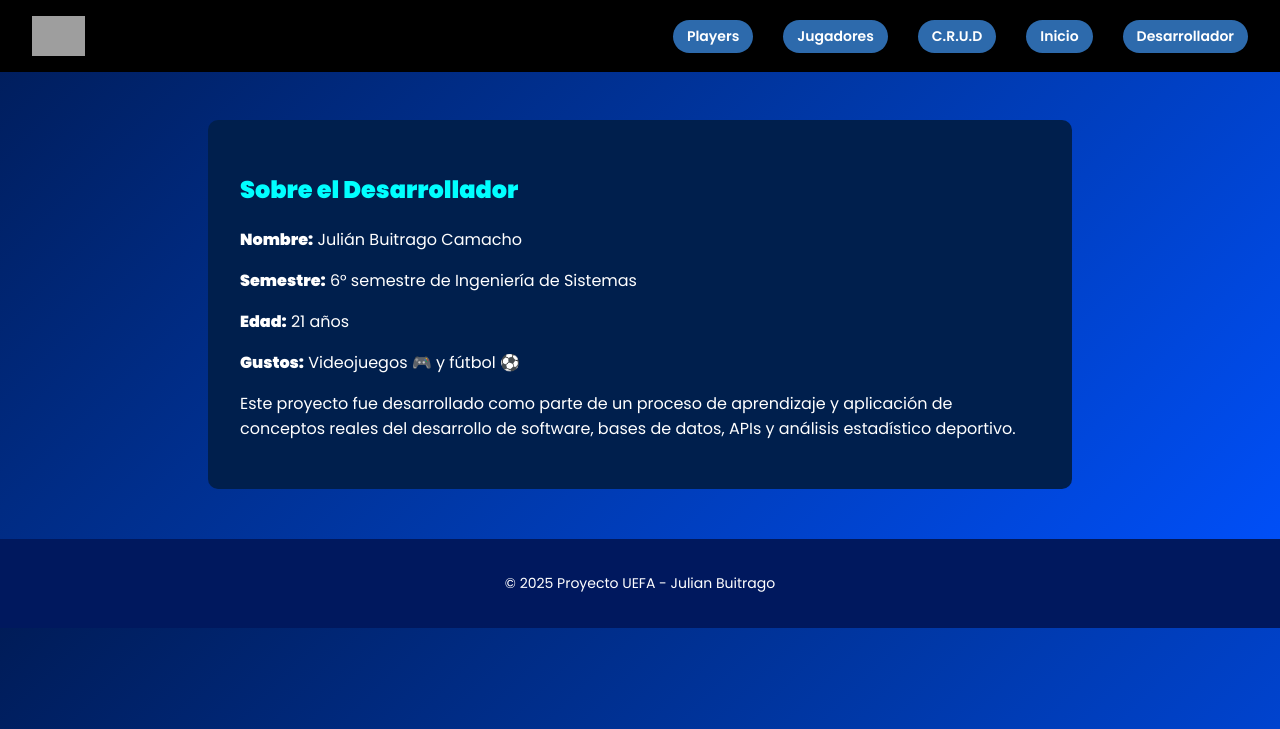
After one commit to jebuitrago79/Uefa2021-2022, a FastAPI app: template templates/desarrollador.html in a window 1280 px wide. The commit adds this page. Shown: the top 729 px of the page. Run offline with FastAPI, Linux system fonts and the light colour scheme; the template is opened without the code that fills it, so the values that code supplies are empty; grey boxes are pictures that could not be loaded.

Commit message:
se agrega un boton de desarrollador y este contiene informacion basica del desarrollador

```diff
--- /dev/null
+++ b/templates/desarrollador.html
@@ -0,0 +1,13 @@
+{% extends "base.html" %}
+{% block title %}Fase de Desarrollo{% endblock %}
+
+{% block content %}
+<section id="desarrollador" style="margin-top: 3rem; padding: 2rem; background-color: #001f4d; color: white; border-radius: 10px; max-width: 800px; margin-left: auto; margin-right: auto;">
+    <h2 style="color: #00ffff;">Sobre el Desarrollador</h2>
+    <p><strong>Nombre:</strong> Julián Buitrago Camacho</p>
+    <p><strong>Semestre:</strong> 6° semestre de Ingeniería de Sistemas</p>
+    <p><strong>Edad:</strong> 21 años</p>
+    <p><strong>Gustos:</strong> Videojuegos 🎮 y fútbol ⚽</p>
+    <p>Este proyecto fue desarrollado como parte de un proceso de aprendizaje y aplicación de conceptos reales del desarrollo de software, bases de datos, APIs y análisis estadístico deportivo.</p>
+</section>
+{% endblock %}
--- a/templates/includes/navbar.html
+++ b/templates/includes/navbar.html
@@ -6,5 +6,6 @@
         <a href="/jugadores" class="crud_button">Jugadores</a>
         <a href="/docs" target="_blank" class="crud_button">C.R.U.D</a>
         <a href="/" class="crud_button">Inicio</a>
+        <a href="/desarrollador" class="crud_button">Desarrollador</a>
     </div>
 </nav>
```
